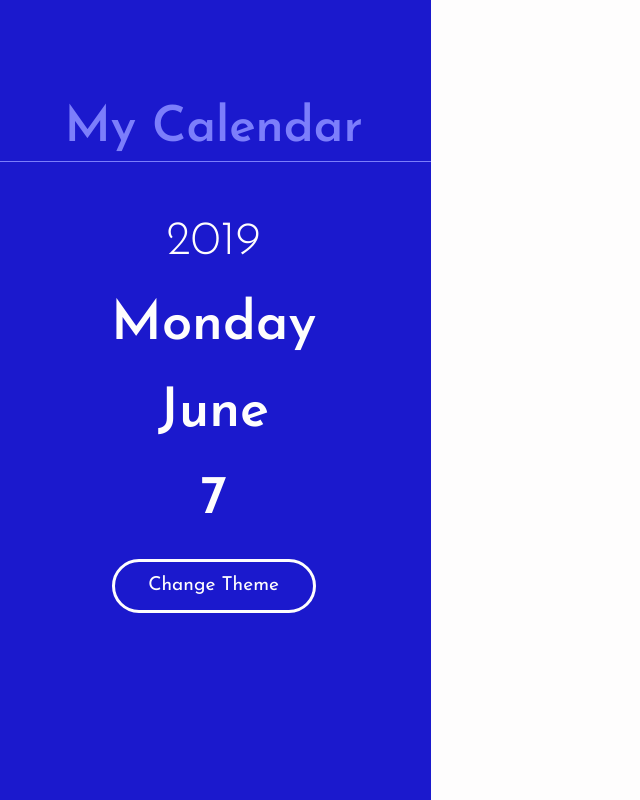
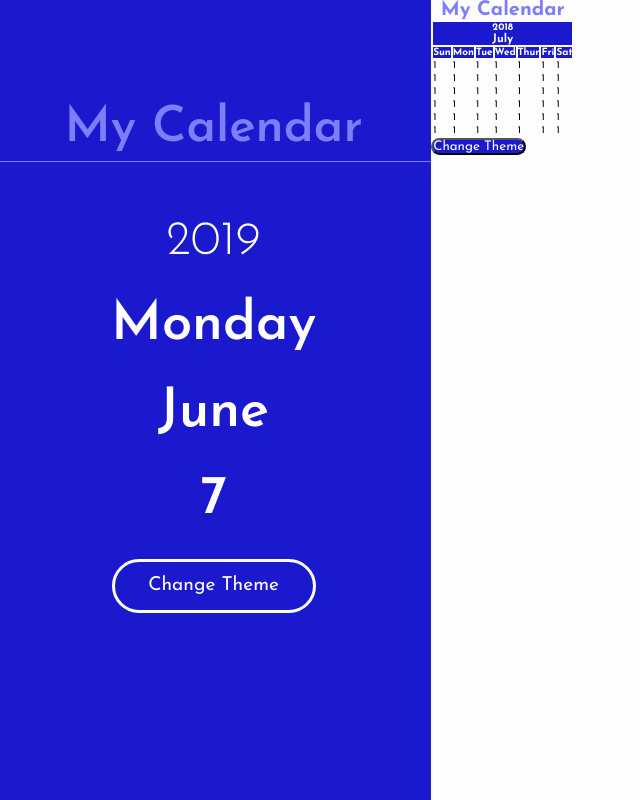
Before and after one commit to Zeztron/calendar-app, a website: page index.html in a window 1280 px wide. Shown: the whole page, without its empty margins (4-644 px from the left). Drawn offline with Linux system fonts and the light colour scheme.

Commit message:
created markup for calendar

```diff
--- a/index.html
+++ b/index.html
@@ -6,6 +6,7 @@
     <meta http-equiv="X-UA-Compatible" content="ie=edge">
     <link href="https://fonts.googleapis.com/css?family=Josefin+Sans:300,400,600,700" rel="stylesheet">
     <link rel="stylesheet" href="css/styles.css">
+    <link rel="icon" href="images/icon2.png" sizes="72x72">
     <title>2019 Calendar</title>
 </head>
 <body>
@@ -24,5 +25,87 @@
         <button id="theme-landscape" class="font button">Change Theme</button>
     </div>
 
+    <div id="calendar">
+        <h1 id="app-name-portrait" class="center off-color">My Calendar</h1>
+        <table>
+            <thead class="color">
+                <tr>
+                    <th colspan="7" class="border-color">
+                        <h4 id="cal-year">2018</h4>
+                        <div>
+                            <h3 id="cal-month">July</h3>
+                        </div>
+                    </th>
+                </tr>
+                <tr>
+                    <th class="weekday border-color">Sun</th>
+                    <th class="weekday border-color">Mon</th>
+                    <th class="weekday border-color">Tue</th>
+                    <th class="weekday border-color">Wed</th>
+                    <th class="weekday border-color">Thur</th>
+                    <th class="weekday border-color">Fri</th>
+                    <th class="weekday border-color">Sat</th>
+                </tr>
+            </thead>
+            <tbody id="table-body" class="border-color">
+                <tr>
+                    <td>1</td>
+                    <td>1</td>
+                    <td>1</td>
+                    <td>1</td>
+                    <td>1</td>
+                    <td>1</td>
+                    <td>1</td>
+                </tr>
+                <tr>
+                    <td>1</td>
+                    <td>1</td>
+                    <td>1</td>
+                    <td>1</td>
+                    <td>1</td>
+                    <td>1</td>
+                    <td>1</td>
+                </tr>
+                <tr>
+                    <td>1</td>
+                    <td>1</td>
+                    <td>1</td>
+                    <td>1</td>
+                    <td>1</td>
+                    <td>1</td>
+                    <td>1</td>
+                </tr>
+                <tr>
+                    <td>1</td>
+                    <td>1</td>
+                    <td>1</td>
+                    <td>1</td>
+                    <td>1</td>
+                    <td>1</td>
+                    <td>1</td>
+                </tr>
+                <tr>
+                    <td>1</td>
+                    <td>1</td>
+                    <td>1</td>
+                    <td>1</td>
+                    <td>1</td>
+                    <td>1</td>
+                    <td>1</td>
+                </tr>
+                <tr>
+                    <td>1</td>
+                    <td>1</td>
+                    <td>1</td>
+                    <td>1</td>
+                    <td>1</td>
+                    <td>1</td>
+                    <td>1</td>
+                </tr>
+            </tbody>
+        </table>
+        <button id="theme-portrait" class="font button color">Change Theme</button>
+    </div>
+
 </body>
 </html>
```
Also changed, not shown: images/icon1.png (added), images/icon2.png (added).
